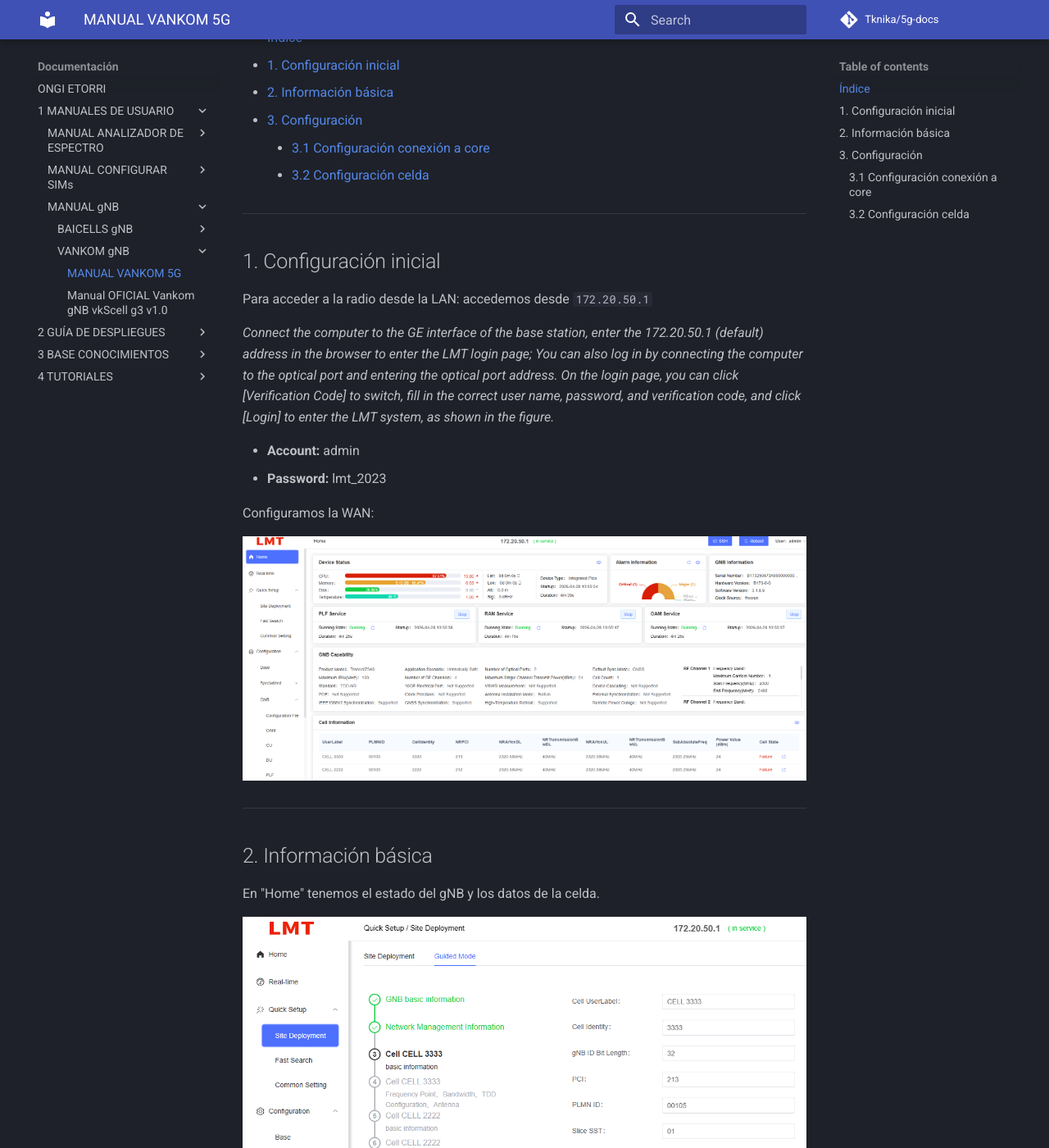
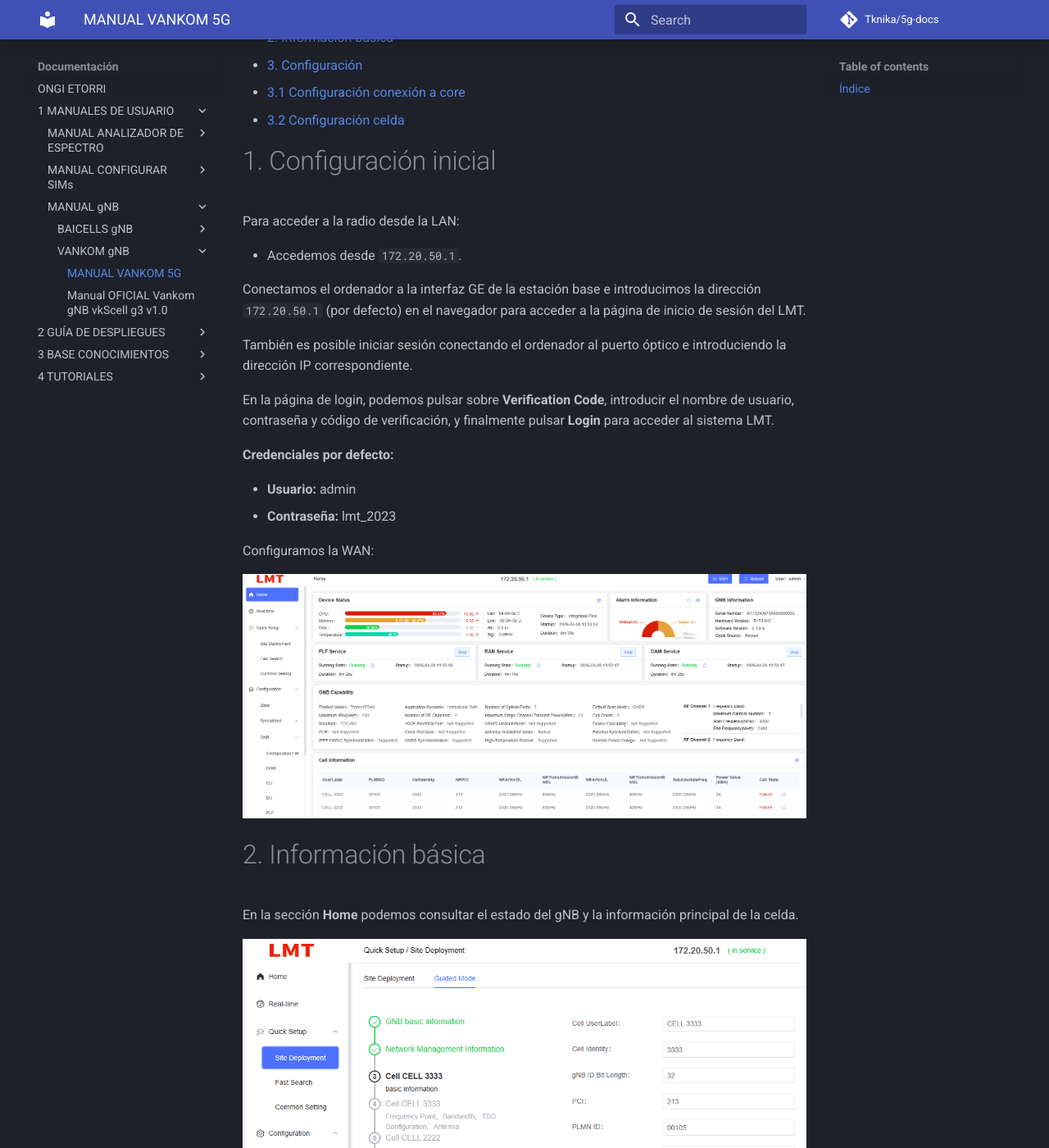
Before and after one commit to Tknika/5g-docs, an MkDocs documentation site: the page built from docs/1- MANUALES DE USUARIO/MANUAL gNB/VANKOM-gNB/MANUAL VANKOM 5G.md, in a window 1280 px wide and 1400 px high, scrolled down 231 px. Shown: the whole window at 82% size. Built offline with MkDocs 1.6.1 and Material for MkDocs 9.7.7, drawn with Linux system fonts in a browser that asks for light colours; comment, search, counter and statistics services are not loaded; some of the changed text lies outside the part shown.

Commit message:
actualizar .md para correcta visualización

```diff
--- a/docs/1- MANUALES DE USUARIO/MANUAL gNB/VANKOM-gNB/MANUAL VANKOM 5G.md
+++ b/docs/1- MANUALES DE USUARIO/MANUAL gNB/VANKOM-gNB/MANUAL VANKOM 5G.md
@@ -2,70 +2,75 @@
 
 ## Índice
 
-- [MANUAL VANKOM 5G](#manual-vankom-5g)
-  - [Índice](#índice)
-  - [1. Configuración inicial](#1-configuración-inicial)
-  - [2. Información básica](#2-información-básica)
-  - [3. Configuración](#3-configuración)
-    - [3.1 Configuración conexión a core](#31-configuración-conexión-a-core)
-    - [3.2 Configuración celda](#32-configuración-celda)
+- [1. Configuración inicial](#1-configuración-inicial)
+- [2. Información básica](#2-información-básica)
+- [3. Configuración](#3-configuración)
+  - [3.1 Configuración conexión a core](#31-configuración-conexión-a-core)
+  - [3.2 Configuración celda](#32-configuración-celda)
 
----
+# 1. Configuración inicial
 
-## 1. Configuración inicial
+Para acceder a la radio desde la LAN:
 
-Para acceder a la radio desde la LAN: accedemos desde `172.20.50.1`
+- Accedemos desde `172.20.50.1`.
 
-*Connect the computer to the GE interface of the base station, enter
-the 172.20.50.1 (default) address in the browser to enter the LMT login
-page; You can also log in by connecting the computer to the optical port
-and entering the optical port address.
-On the login page, you can click [Verification Code] to switch, fill
-in the correct user name, password, and verification code, and click [Login]
-to enter the LMT system, as shown in the figure.*
+Conectamos el ordenador a la interfaz GE de la estación base e introducimos la dirección `172.20.50.1` (por defecto) en el navegador para acceder a la página de inicio de sesión del LMT.
 
-- **Account:** admin
-- **Password:** lmt_2023
+También es posible iniciar sesión conectando el ordenador al puerto óptico e introduciendo la dirección IP correspondiente.
+
+En la página de login, podemos pulsar sobre **Verification Code**, introducir el nombre de usuario, contraseña y código de verificación, y finalmente pulsar **Login** para acceder al sistema LMT.
+
+**Credenciales por defecto:**
+
+- **Usuario:** admin
+- **Contraseña:** lmt_2023
 
 Configuramos la WAN:
 
 ![Configuración WAN](img/image1.png)
 
----
+# 2. Información básica
 
-## 2. Información básica
-
-En "Home" tenemos el estado del gNB y los datos de la celda.
+En la sección **Home** podemos consultar el estado del gNB y la información principal de la celda.
 
 ![Home gNB](img/image2.png)
 
----
+# 3. Configuración
 
-## 3. Configuración
+## 3.1 Configuración conexión a core
 
-### 3.1 Configuración conexión a core
+Para configurar la conexión con el core accedemos a:
 
-Para configurar la radio accedemos a "Quick Setup" y "Guided Mode"
+**Quick Setup → Guided Mode**
 
-- **eGTPU:** Ponemos la IP de la radio
-- **AMF IP:** Ponemos la IP del core
+Configurar:
+
+- **eGTPU:** introducir la IP de la radio.
+- **AMF IP:** introducir la IP del core.
 
 ![Configuración core](img/image3.png)
 
-### 3.2 Configuración celda
+## 3.2 Configuración celda
 
-**Paso 3:**
+### Paso 3
 
-Podemos modificar: PCI, PLMN, SST y SD, TAC…
+Podemos modificar los siguientes parámetros:
 
-> ⚠️ **Importante:** PLMN y TAC deben coincidir con los del Core
-> ⚠️ `SD ffffff` es el slice que lleva por defecto
+- PCI
+- PLMN
+- SST
+- SD
+- TAC
+
+> ⚠️ **Importante:** El PLMN y el TAC deben coincidir con los configurados en el Core.
+>
+> ⚠️ El valor `SD ffffff` corresponde al slice configurado por defecto.
 
 ![Configuración celda paso 3](img/image4.png)
 
-**Paso 4:**
+### Paso 4
 
-Configurar parámetros radio y del gNB:
+Configurar los parámetros de radio y del gNB:
 
 - Ancho de banda
 - Frecuencia
```
